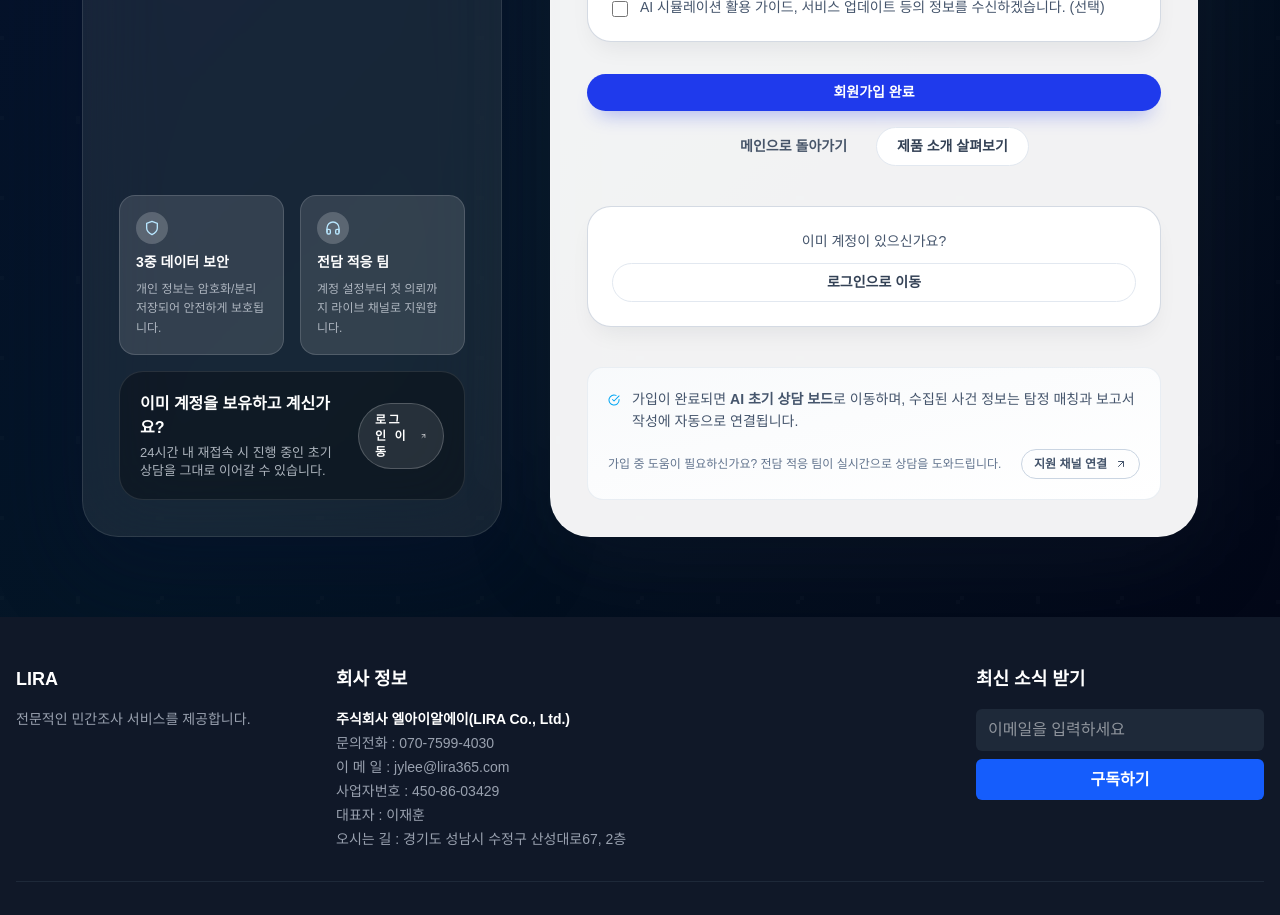
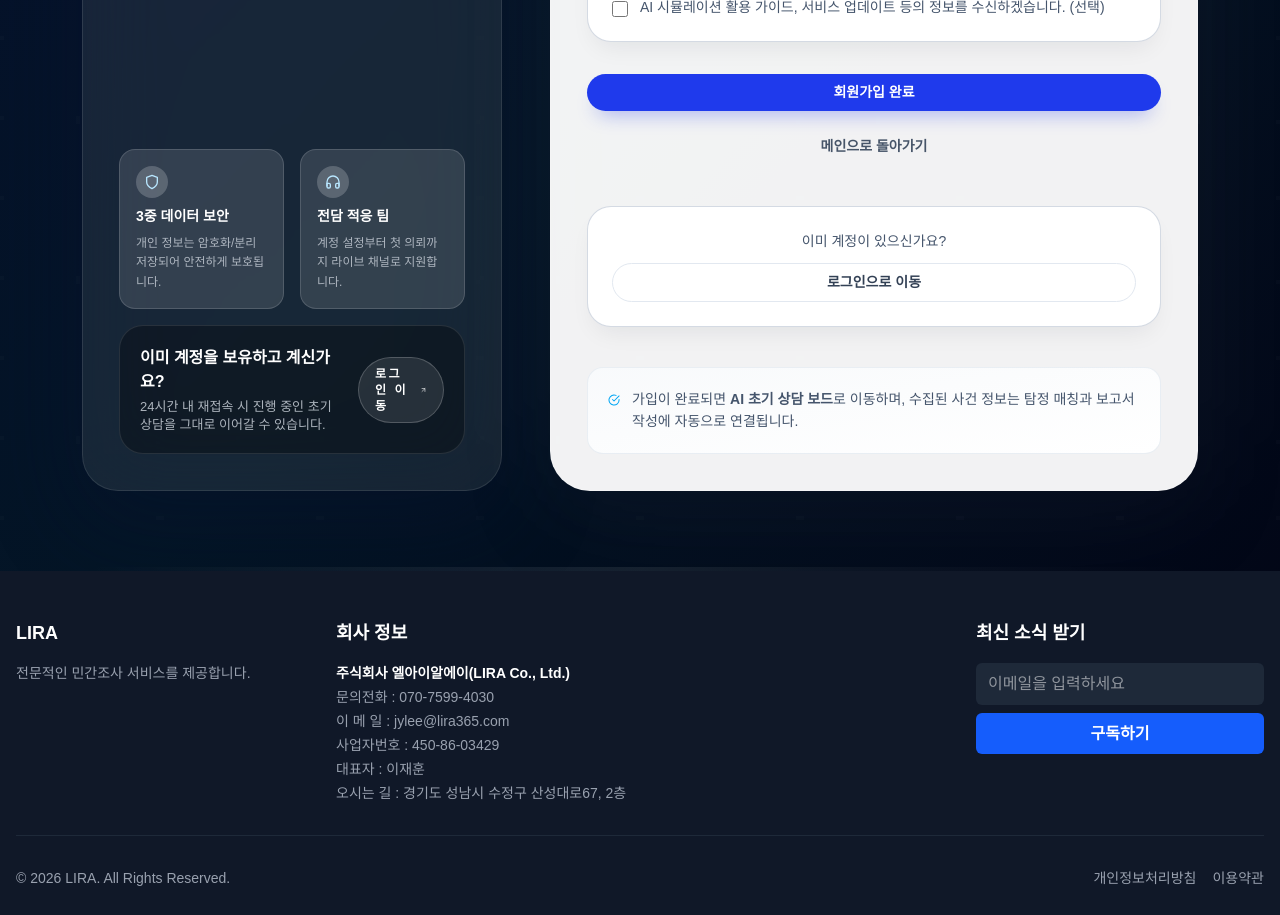
Before and after one commit to hykwon-dot/lira-repo, a Next.js app: page /register in a window 1280 px wide. Shown: the part 2120-3035 px from the top of the page. Built offline with nearby package versions, Linux system fonts and the light colour scheme.

Commit message:
chore: remove product intro and support channel links from register page

```diff
--- a/src/app/register/RegisterForm.tsx
+++ b/src/app/register/RegisterForm.tsx
@@ -767,9 +767,6 @@ export default function RegisterForm() {
             <Link href="/" className="lira-button lira-button--ghost justify-center md:w-auto">
               메인으로 돌아가기
             </Link>
-            <Link href="/simulation" className="lira-button lira-button--secondary justify-center md:w-auto">
-              제품 소개 살펴보기
-            </Link>
           </div>
         </div>
       </form>
--- a/src/app/register/page.tsx
+++ b/src/app/register/page.tsx
@@ -204,16 +204,6 @@ export default function RegisterPage() {
                   가입이 완료되면 <strong>AI 초기 상담 보드</strong>로 이동하며, 수집된 사건 정보는 탐정 매칭과 보고서 작성에 자동으로 연결됩니다.
                 </p>
               </div>
-              <div className="flex flex-col gap-2 text-[12px] text-slate-500 sm:flex-row sm:items-center sm:justify-between sm:text-xs">
-                <span>가입 중 도움이 필요하신가요? 전담 적응 팀이 실시간으로 상담을 도와드립니다.</span>
-                <a
-                  href="mailto:support@lira.ai"
-                  className="inline-flex items-center gap-2 rounded-full border border-slate-300 px-3 py-1.5 text-[12px] font-semibold text-slate-600 transition hover:border-sky-300 hover:text-sky-600 sm:text-xs"
-                >
-                  지원 채널 연결
-                  <FiArrowUpRight className="h-3 w-3" />
-                </a>
-              </div>
             </div>
           </div>
         </section>
```
